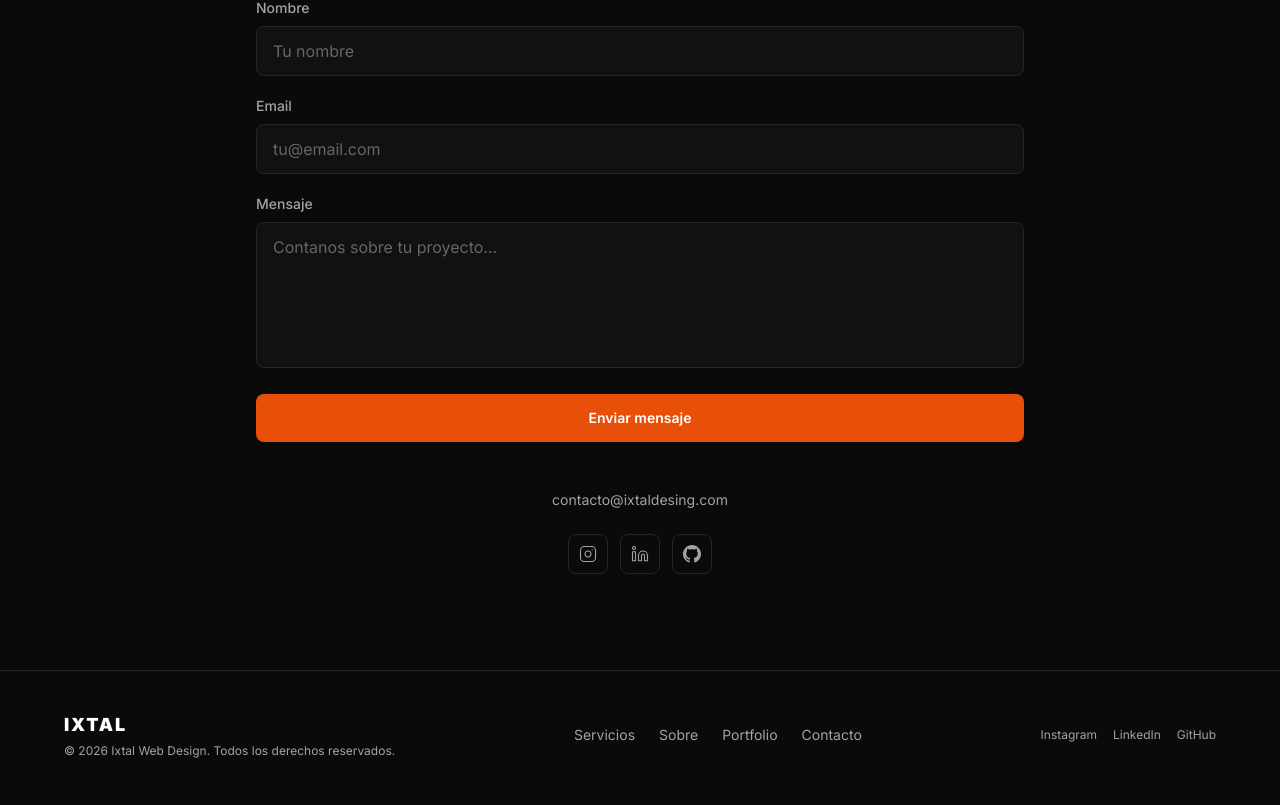
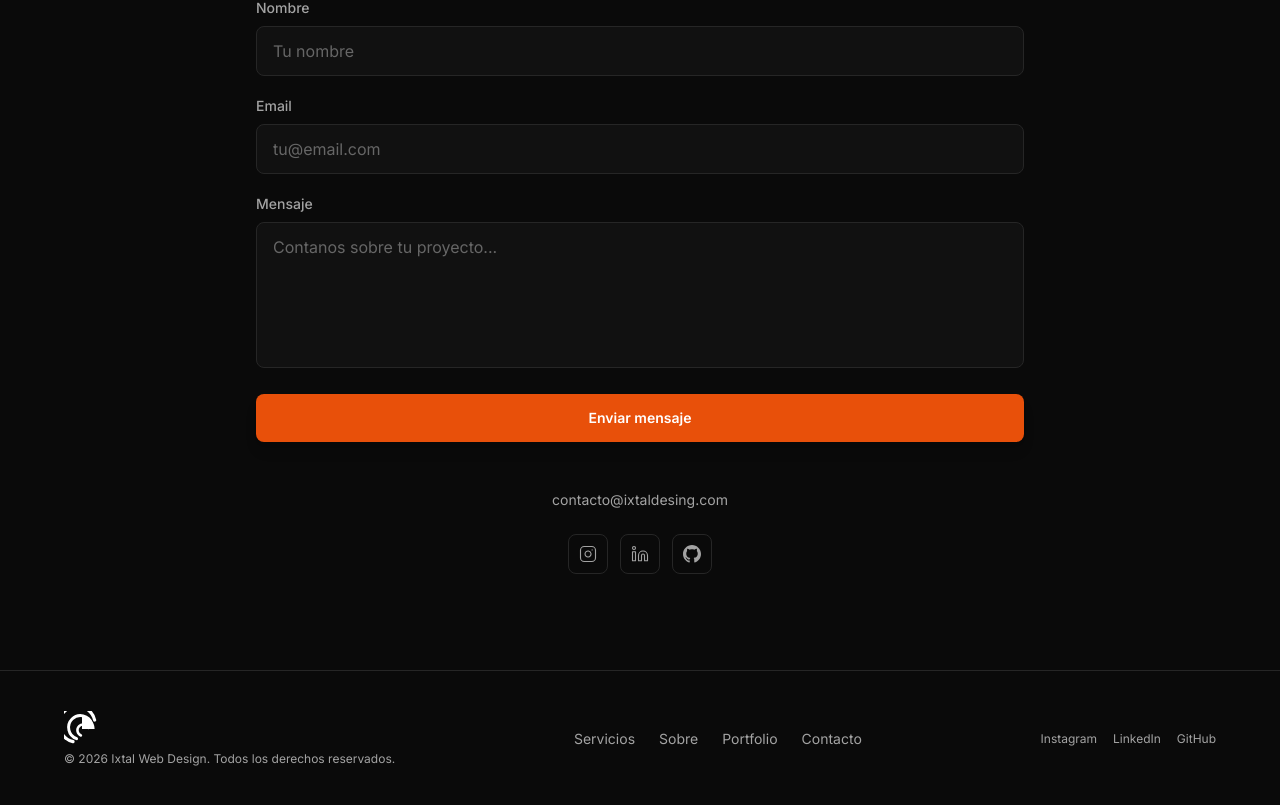
Before and after one commit to Joakoali/Landing, a React (Vite) app: page / in a window 1280 px wide. Shown: the part 3071-3876 px from the top of the page. Built offline with nearby package versions, Linux system fonts and the light colour scheme.

Commit message:
feat: replace IXTAL text in footer with white logo

```diff
--- a/src/components/Footer.tsx
+++ b/src/components/Footer.tsx
@@ -1,3 +1,5 @@
+import Logo from "./Logo";
+
 const QUICK_LINKS = [
   { label: "Servicios", href: "#servicios" },
   { label: "Sobre", href: "#sobre" },
@@ -19,9 +21,7 @@ export default function Footer() {
     <footer className="border-t border-border py-10 px-6">
       <div className="max-w-6xl mx-auto flex flex-col sm:flex-row items-center justify-between gap-6">
         <div className="flex flex-col items-center sm:items-start gap-1">
-          <span className="text-lg font-black tracking-widest text-white">
-            IXTAL
-          </span>
+          <Logo color="white" size={36} />
           <span className="text-xs text-text-muted">
             &copy; 2026 Ixtal Web Design. Todos los derechos reservados.
           </span>
```
